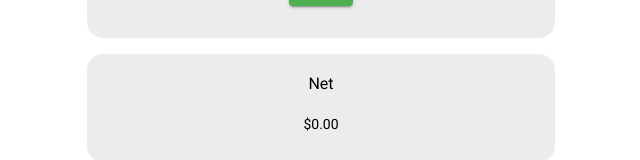
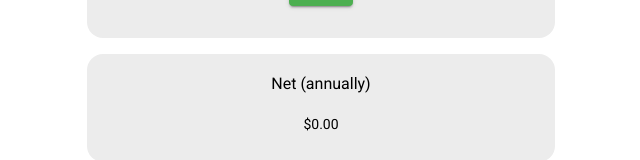
Before and after one commit to Layer-7-Software/cash-map, an Angular app in the folder cash-map/: page / in a window 1280 px wide. Shown: the part 316-476 px from the top of the page, without its empty margins (319-959 px from the left). Built offline with nearby package versions, Linux system fonts and the light colour scheme.

Commit message:
feat: update Net label

```diff
--- a/cash-map/src/app/app.component.html
+++ b/cash-map/src/app/app.component.html
@@ -40,7 +40,7 @@
     </div>
 
     <div class="section">
-      <h3>Net</h3>
+      <h3>Net (annually)</h3>
       <p>${{this.net() | number:'1.2-2'}}</p>
     </div>
   </div>
```
